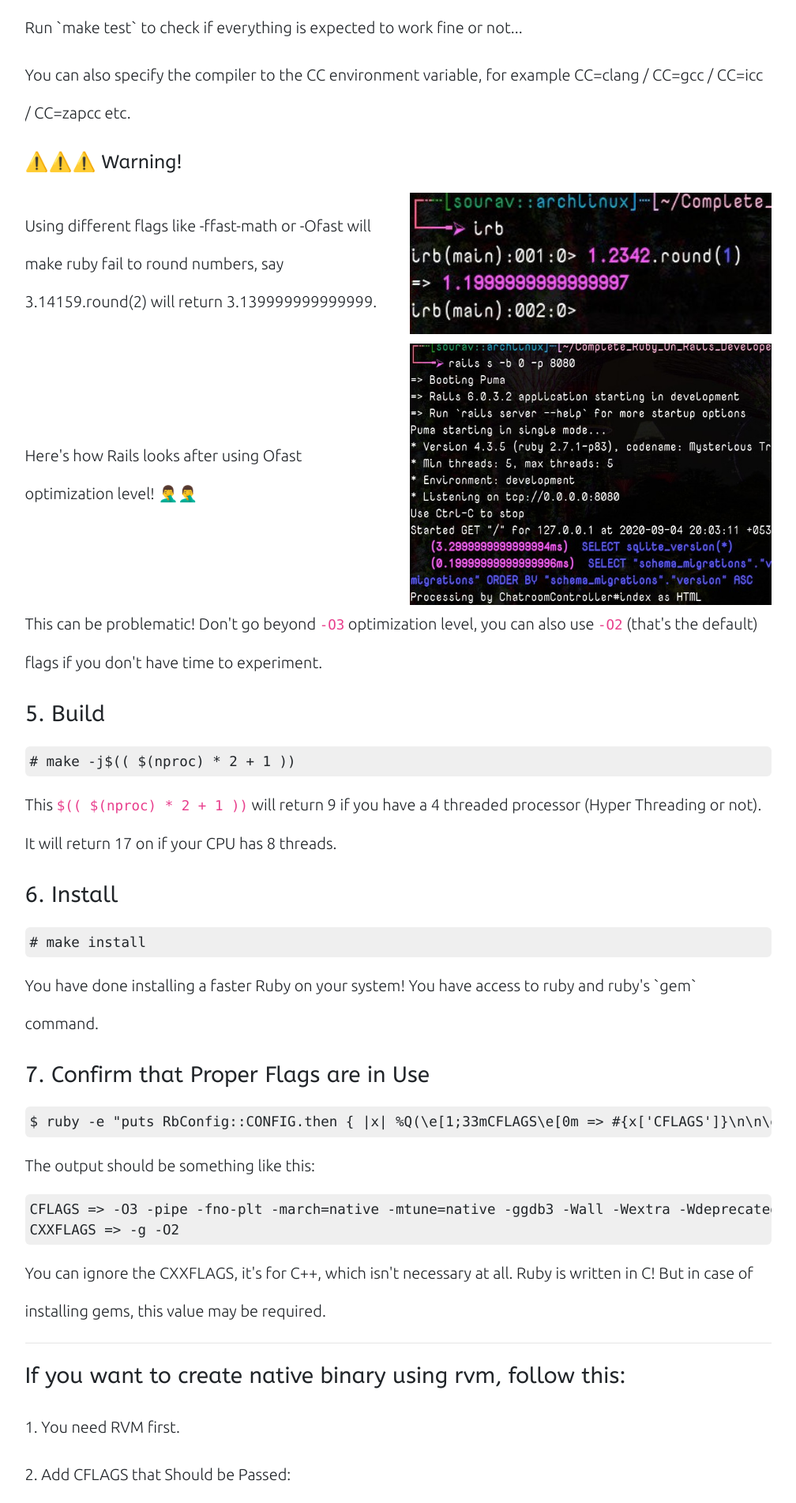
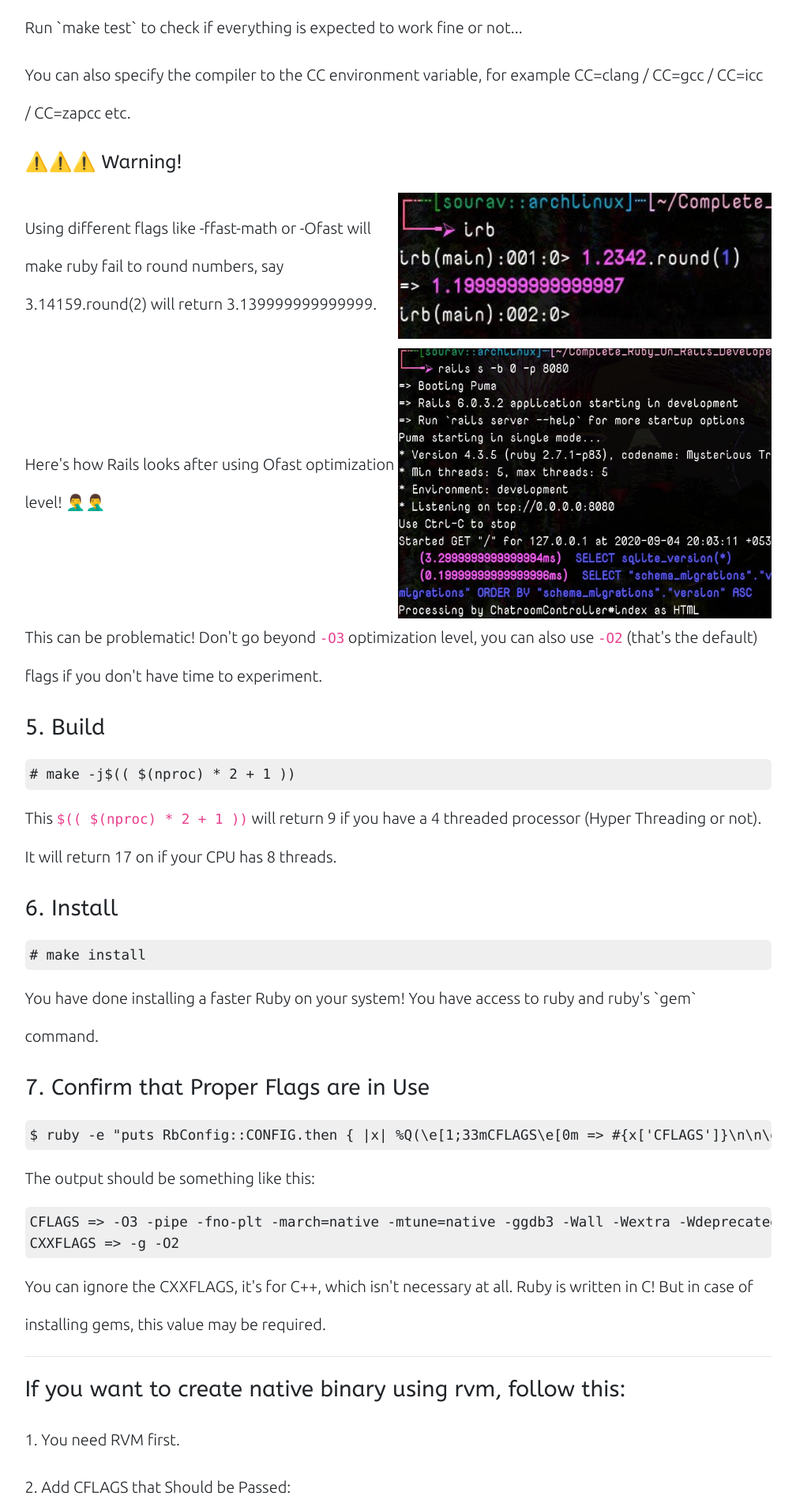
Before and after one commit to Souravgoswami/souravgoswami.github.io, a Jekyll site: the page built from _posts/blogs/2020-11-23-how-to-make-ruby-fast-with-gcc-optimization.html, in a window 1280 px wide. Shown: the part 2672-4575 px from the top of the page at 79% size, without its empty margins (136-1144 px from the left). Built offline with Jekyll 4.4.1, drawn with Linux system fonts in a browser that asks for light colours; nearby versions of some CDN libraries; library files that are not in the unit come from our copies; comment, search, counter and statistics services are not loaded.

Commit message:
Updates & Enhancements

```diff
--- a/_layouts/article.html
+++ b/_layouts/article.html
@@ -85,7 +85,7 @@
 		<script>
 			let lh = document.getElementById('loader-head')
 			document.getElementById('loaderHider').onclick = function() { lh.remove() }
-			window.onload = function() { if (lh) lh.remove() }
+			document.addEventListener('DOMContentLoaded', function() { if (lh) lh.remove() })
 		</script>
 
 		<!-- Load all necessary js files and libraries -->
--- a/_posts/blogs/2020-11-23-how-to-make-ruby-fast-with-gcc-optimization.html
+++ b/_posts/blogs/2020-11-23-how-to-make-ruby-fast-with-gcc-optimization.html
@@ -106,23 +106,21 @@
 	<break></break>
 	<h4>⚠️⚠️⚠️ Warning!</h4>
 
-	<div class="row">
-		<div class="col-md-6 justify-content-center-col">
+	<div class="floaters">
+		<div class="justify-content-center-col">
 			Using different flags like -ffast-math or -Ofast will make ruby fail to round numbers, say 3.14159.round(2) will return 3.139999999999999.
 		</div>
-		<div class="col-md-6">
-			<img src="/assets/articles/images/3/ffast-math.jpg">
-		</div>
+
+		<img src="/assets/articles/images/3/ffast-math.jpg">
 	</div>
 
 	<break></break>
-	<div class="row">
-		<div class="col-md-6 justify-content-center-col">
+	<div class="floaters">
+		<div class="justify-content-center-col">
 			Here's how Rails looks after using Ofast optimization level! 🤦‍♂️🤦‍♂️
 		</div>
-		<div class="col-md-6">
-			<img src="/assets/articles/images/3/ffast-math-rails.jpg">
-		</div>
+
+		<img src="/assets/articles/images/3/ffast-math-rails.jpg">
 	</div>
 
 	This can be problematic! Don't go beyond <code>-O3</code> optimization level, you can also use <code>-O2</code> (that's the default) flags if you don't have time to experiment.
--- a/assets/articles/styles/base.scss
+++ b/assets/articles/styles/base.scss
@@ -176,3 +176,14 @@
 	margin-bottom: 5vh ;
 	margin-top: 5vh ;
 }
+
+.floaters {
+	display: grid ;
+	grid-template-columns: 1fr 1fr ;
+}
+
+@media(max-width: 1079px) {
+	.floaters {
+		grid-template-columns: 1fr ;
+	}
+}
--- a/assets/articles/styles/disqus.scss
+++ b/assets/articles/styles/disqus.scss
@@ -62,7 +62,7 @@
 		left: 0 ;
 		background-color: $background-color ;
 		width: 100% ;
-		height: 50% ;
+		height: 100% ;
 		z-index: -1 ;
 		border-radius: 12px ;
 	}
@@ -76,7 +76,6 @@
 		position: absolute ;
 		top: 0 ;
 		left: 0 ;
-		display: block ;
 		width: calc(100% - 32px) ;
 	}
 }
```
